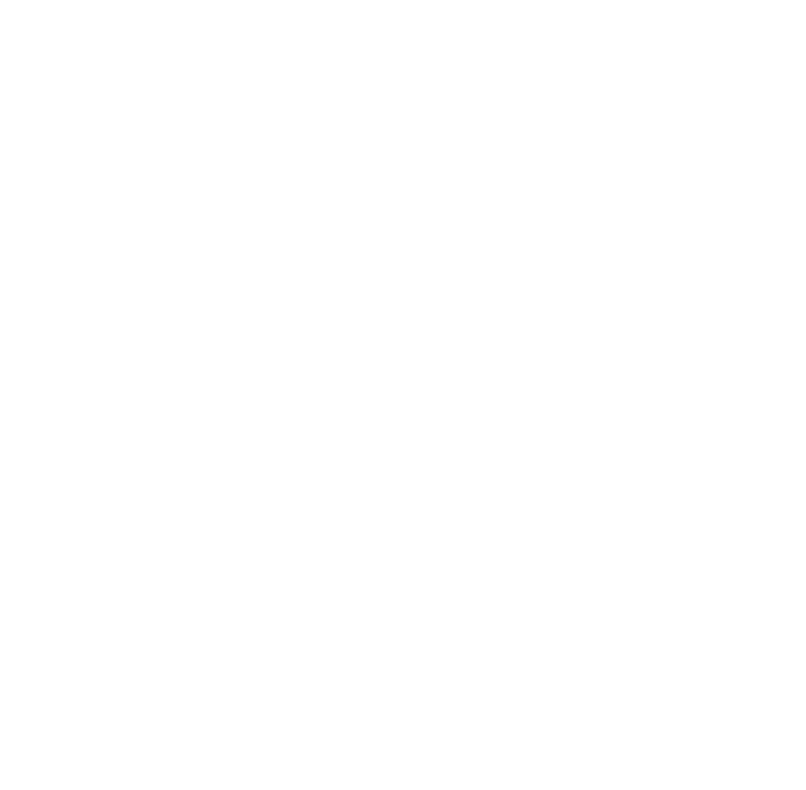
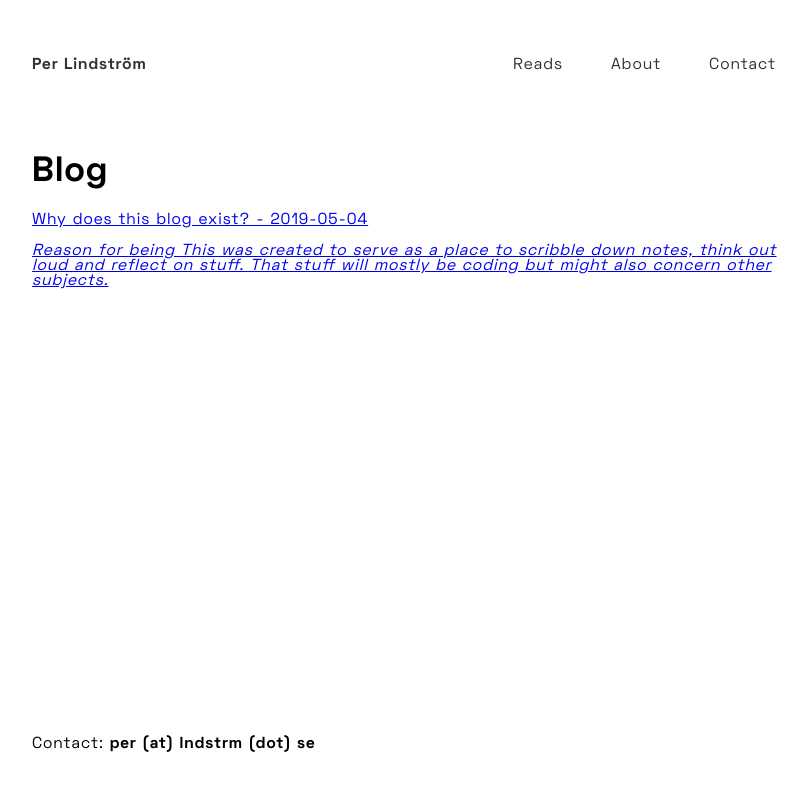
Before and after one commit to perlindstroem/lndstrm, a Gatsby site: page /blog in a window 1280 px wide. Before the commit this address had no page. Shown: the whole page, without its empty margins (224-1030 px from the left). Built offline with nearby package versions, Linux system fonts and the light colour scheme; Gatsby itself is replaced by a stand-in of ours.

Commit message:
work on blog

````diff
--- a/src/content/test.md
+++ b/src/content/test.md
@@ -1,16 +1,18 @@
 ---
-slug: "blog/test"
+slug: "blog/first-post"
 date: "2019-05-04"
-title: "My first blog post"
+title: "Why does this blog exist?"
 ---
 
-#asdf
+# Reason for being
 
-```javascript
+This was created to serve as a place to scribble down notes, think out loud and reflect on stuff. That stuff will mostly be coding but might also concern other subjects.
+
+<!-- ```javascript
 // comments are neat
 const variable = ['one', 'two']
 
 variable.map((v) => {
 	return v
 });
-```
+``` -->
--- /dev/null
+++ b/src/pages/blog.js
@@ -0,0 +1,43 @@
+import React from "react"
+import Layout from "../layout"
+import { graphql, useStaticQuery } from "gatsby"
+
+export default () => {
+  const {allMarkdownRemark: {edges: posts}} = useStaticQuery(
+    graphql`
+  {
+    allMarkdownRemark(
+      sort: { order: DESC, fields: [frontmatter___date] }
+      limit: 1000
+    ) {
+      edges {
+        node {
+          excerpt(pruneLength: 250)
+          frontmatter {
+            date(formatString: "YYYY-MM-DD")
+            slug
+            title
+          }
+        }
+      }
+    }
+  }
+`
+  )
+
+  console.log(posts)
+
+  return (
+    <Layout>
+      <h1>Blog</h1>
+      {posts.map(({node: p}) => {
+        return (
+          <a href={`/blog/${p.frontmatter.slug}`}>
+            <p>{`${p.frontmatter.title} - ${p.frontmatter.date}`}</p>
+            <p><em>{p.excerpt}</em></p>
+          </a>
+        )
+      })}
+    </Layout>
+  )
+}
````
Also changed, not shown: gatsby-node.js (indentation only), 1 other file.
